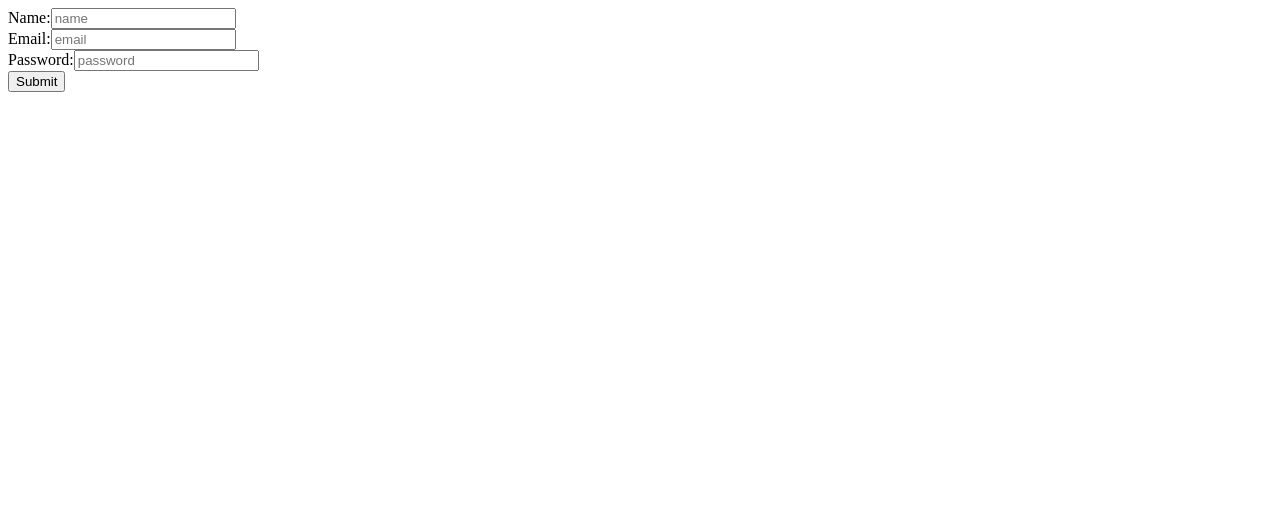
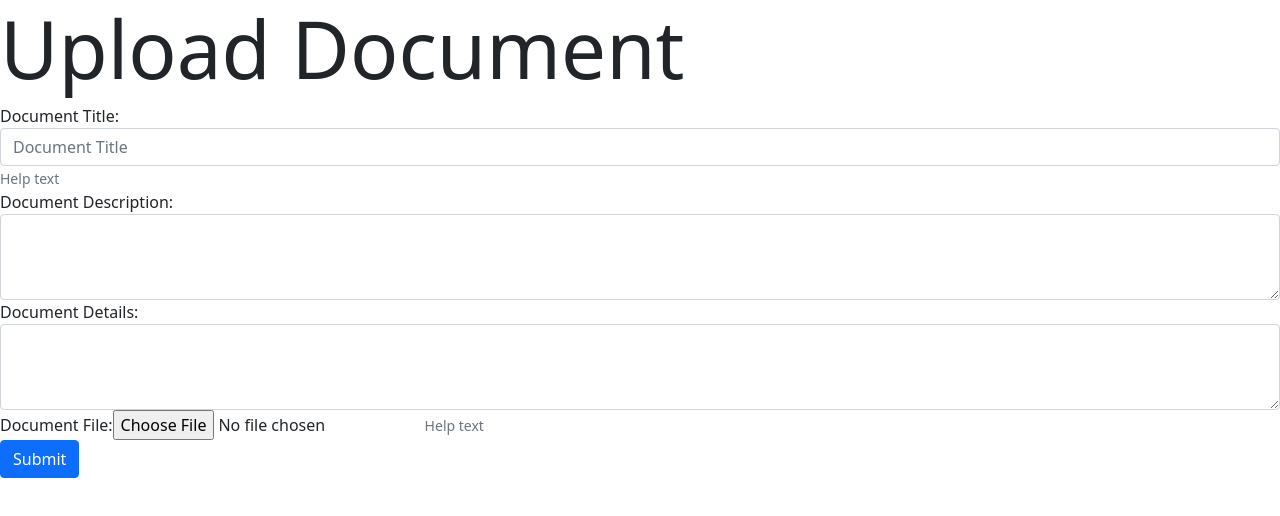
Before and after one commit to jakku-night/reactjs-fetch-cli, a React app: page / in a window 1280 px wide. Built offline with nearby package versions, Linux system fonts and the light colour scheme.

Commit message:
File upload form functionality added. Working on Login and API components

```diff
--- /dev/null
+++ b/src/components/FileCrad.js
@@ -0,0 +1,20 @@
+import React from 'react';
+import bootstrap from 'bootstrap';
+
+export default class FileCard extends React.Component{
+    constructor(props){
+        super(props);
+        this.state = {
+            data: []
+        }
+    }
+    render = () => (
+        <div class="card">
+            <img class="card-img-top" src={this.props.image} alt={this.props.name} />
+            <div class="card-body">
+                <h4 class="card-title">{this.props.name}</h4>
+                <p class="card-text"><button type="button" class="btn btn-primary">Entrar</button></p>
+            </div>
+        </div>
+    );
+};
--- /dev/null
+++ b/src/components/FileUploader.js
@@ -0,0 +1,58 @@
+import React from 'react';
+
+export default class FileUploader extends React.Component {
+  constructor(props) {
+    super(props);
+    this.state = {
+      data: []
+    }
+    this.uploadHandle = this.uploadHandle.bind(this);
+  }
+
+  uploadHandle = async (event) => {
+    event.preventDefault();
+    let form = new FormData(event.currentTarget);
+    form.append('user_id', '1');
+    try{
+      const res = await fetch(event.target.action, {
+        method: event.target.method,
+        body: form
+      });
+      if((await res.json()).status == 'OK'){
+        alert('OK');
+      }else{
+        alert('ERROR');
+      }
+    }catch(error){
+      console.log(error);
+      alert('ERROR');
+    }
+  };
+
+  render = () => (
+    <div>
+      <h1 className="display-1">Upload Document</h1>
+      <form id="form" method="post" encType="multipart/form-data" action="http://localhost:3000/api/uploads/" onSubmit={this.uploadHandle} >
+        <div className="form-group">
+          <label htmlFor="title">Document Title:</label>
+          <input type="text" className="form-control" name="title" id="title" aria-describedby="helpId" placeholder="Document Title" />
+          <small id="helpId" className="form-text text-muted">Help text</small>
+        </div>
+        <div className="form-group">
+          <label htmlFor="description">Document Description:</label>
+          <textarea className="form-control" name="description" id="description" rows="3"></textarea>
+        </div>
+        <div className="form-group">
+          <label htmlFor="details">Document Details:</label>
+          <textarea className="form-control" name="details" id="details" rows="3"></textarea>
+        </div>
+        <div className="form-group">
+          <label htmlFor="file">Document File:</label>
+          <input type="file" className="form-control-file" name="file" id="file" placeholder="Document File" aria-describedby="fileHelpId" />
+          <small id="fileHelpId" className="form-text text-muted">Help text</small>
+        </div>
+        <button type="submit" className="btn btn-primary">Submit</button>
+      </form>
+    </div>
+  );
+};
--- a/src/components/Json.js
+++ /dev/null
@@ -1,29 +0,0 @@
-import React from 'react';
-
-class Json extends React.Component{
-    constructor(props) {
-        super(props);
-        this.state = { data: [] };
-
-        this.sendHello = this.sendHello.bind(this);
-    }
-    async sendHello(){
-        var hello = { message: 'hello' };
-        await fetch('http://localhost:3000/', {
-            method: 'POST',
-            mode: 'cors',
-            headers: {
-                "Content-Type": 'application/json',
-                "Access-Control-Allow-Origin": '*'
-            },
-            body: JSON.stringify(hello)
-        });
-    }
-    render(){
-        return (
-            <button onClick={this.sendHello}>Push me</button>
-        );
-    }
-}
-
-export default Json;
--- a/src/components/Login.js
+++ /dev/null
@@ -1,55 +0,0 @@
-import React from 'react';
-
-class Login extends React.Component {
-    constructor(props) {
-        super(props);
-        this.state = {
-            data: [],
-            username: '',
-            email: '',
-            password: ''
-        };
-        this.sendData = this.sendData.bind(this);
-        this.handleChange = this.handleChange.bind(this);
-    }
-    handleChange(event){
-        this.setState({[event.target.name]: event.target.value});
-    }
-    async sendData(event) {
-        event.preventDefault();
-        try {
-            const res = await fetch('http://localhost:3000/api/users/get/', {
-                method: 'POST',
-                mode: 'cors',
-                headers: {
-                    "Content-Type": 'application/json',
-                    "Access-Control-Allow-Origin": '*'
-                },
-                body: JSON.stringify(this.state)
-            });
-            var data = await res.json();
-            this.setState({ data: data });
-            console.warn(this.state.data);
-        } catch (e) {
-            console.error(e);
-        }
-    }
-    render() {
-        return (
-            <form onSubmit={this.sendData} >
-                <label htmlFor="name">Name:</label>
-                <input type="text" name="username" placeholder="name" onChange={this.handleChange} />
-                <br/>
-                <label htmlFor="email">Email:</label>
-                <input type="email" name="email" placeholder="email" onChange={this.handleChange} />
-                <br/>
-                <label htmlFor="password">Password:</label>
-                <input type="password" name="password" placeholder="password" onChange={this.handleChange} />
-                <br/>
-                <input type="submit" />
-            </form>
-        );
-    }
-}
-
-export default Login;
--- /dev/null
+++ b/src/components/Navigator.js
@@ -0,0 +1,27 @@
+import React from 'react';
+import FileCard from './FileCrad';
+import bootstrap from 'bootstrap';
+
+export default class Navigator extends React.Component{
+    constructor(props){
+        super(props);
+        this.state = {
+            data: [1,2,3,4,5,5,6,7,8,9,10]
+        };
+        //this.cardList = this.cardList.bind(this);
+    }
+    data = [1,2,3,4,5,6,7,8,9,10];
+    cardList = this.data.map((number)=> <li className="card-title" key={number.toString()} >{number}</li>);
+    render = () => (
+        <div className="card">
+            <img className="card-img-top" data-src="holder.js/100x180/?text=Image cap" alt="Card image cap" />
+            <div className="card-body">
+                <h4 className="card-title">Title</h4>
+                <p className="card-text">Text</p>
+            </div>
+            <ul className="list-group list-group-flush">
+                {this.cardList}
+            </ul>
+        </div>
+    );
+};
--- a/src/index.html
+++ b/src/index.html
@@ -4,6 +4,7 @@
     <meta charset="UTF-8">
     <meta http-equiv="X-UA-Compatible" content="IE=edge">
     <meta name="viewport" content="width=device-width, initial-scale=1.0">
+    <link href="https://cdn.jsdelivr.net/npm/bootstrap@5.0.1/dist/css/bootstrap.min.css" rel="stylesheet" integrity="sha384-+0n0xVW2eSR5OomGNYDnhzAbDsOXxcvSN1TPprVMTNDbiYZCxYbOOl7+AMvyTG2x" crossorigin="anonymous">
     <title>Cloud</title>
 </head>
 <body>
--- a/src/index.js
+++ b/src/index.js
@@ -1,7 +1,7 @@
 import React from 'react';
 import ReactDOM from 'react-dom';
-import Json from "./components/Json";
-import Login from './components/Login';
+import FileUploader from './components/FileUploader';
+import Navigator from './components/Navigator';
 
 class App extends React.Component {
   constructor(props) {
@@ -19,7 +19,8 @@ class App extends React.Component {
   render() {
     return (
       <div>
-        <Login />
+
+        <FileUploader />
       </div>
     );
   }
```
Also changed, not shown: package.json (+6 -1 lines), .babelrc, 1 other file.
